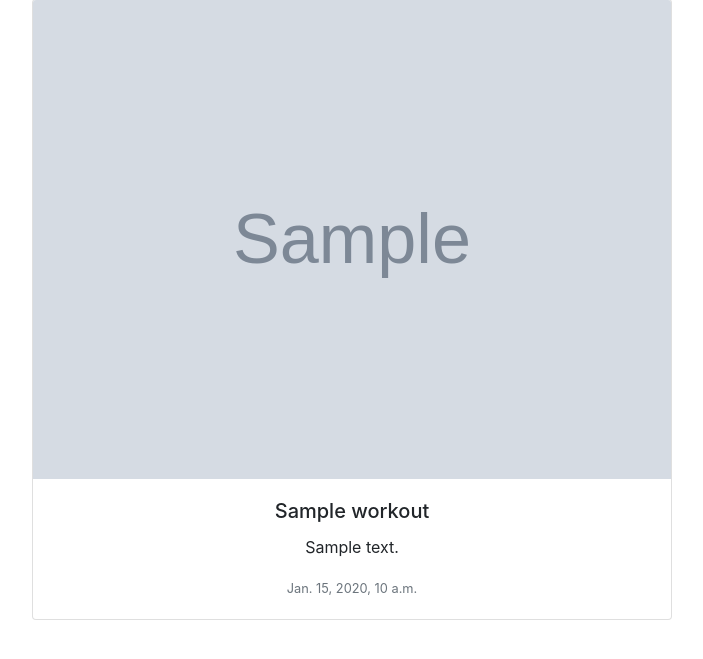
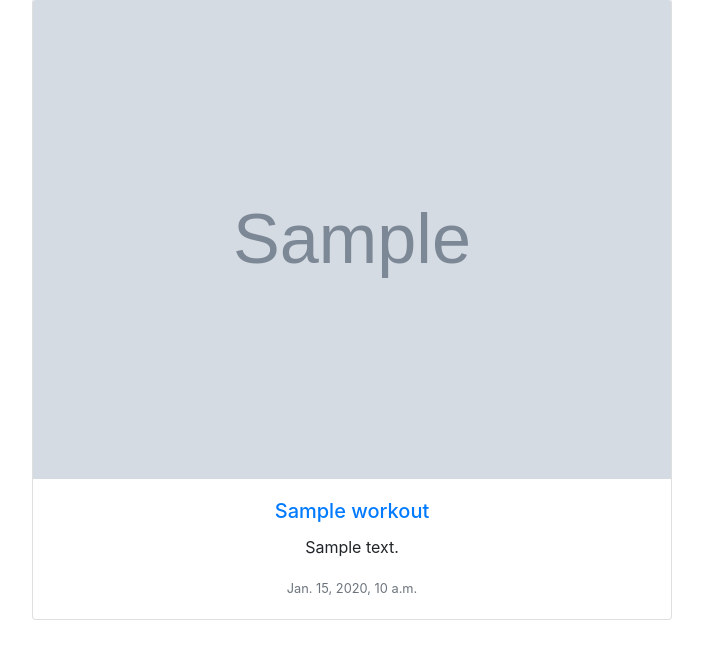
Before and after one commit to MattDunks94/django-workout-p4, a Django app: template templates/index.html in a window 1280 px wide. Shown: the part 73-732 px from the top of the page, without its empty margins (288-991 px from the left). Run offline with Django 3.2, Linux system fonts and the light colour scheme; the template is opened without the code that fills it: most values are stand-ins (such as "Sample title", 1, 10 or a date in 2020); grey boxes marked "Sample" are stand-in pictures.

Commit message:
edited links to workout posts within the post card.

```diff
--- a/templates/index.html
+++ b/templates/index.html
@@ -6,13 +6,20 @@
         {% for workout in workout %}
         <div class="card mb-3 w-50 text-center m-auto">
             {% if "placeholder" in workout.featured_image.url %}
-            <img src="https://res.cloudinary.com/die65ihvc/image/upload/v1667139010/PROJECT-4/featured-placeholder_psw6rc.jpg"
-                class="card-img-top h-50" alt="placeholder">
+            <a href="{% url 'exercise_detail' workout.slug %}">
+                <img src="https://res.cloudinary.com/die65ihvc/image/upload/v1667139010/PROJECT-4/featured-placeholder_psw6rc.jpg"
+                    class="card-img-top h-50" alt="placeholder">
+            </a>
             {% else %}
-            <img src="{{ workout.featured_image.url }}" class="card-img-top" alt="featured_image">
+            <a href="{% url 'exercise_detail' workout.slug %}">
+                <img src="{{ workout.featured_image.url }}" class="card-img-top" alt="featured_image">
+            </a>
             {% endif %}
             <div class="card-body">
-                <h5 class="card-title">{{ workout.title }}</h5>
+                </a>
+                <a href="{% url 'exercise_detail' workout.slug %}">
+                    <h5 class="card-title">{{ workout.title }}</h5>
+                </a>
                 <p class="card-text">{{ workout.excerpt }}</p>
                 <p class="card-text"><small class="text-muted">{{ workout.updated_on }}</small></p>
             </div>
```
